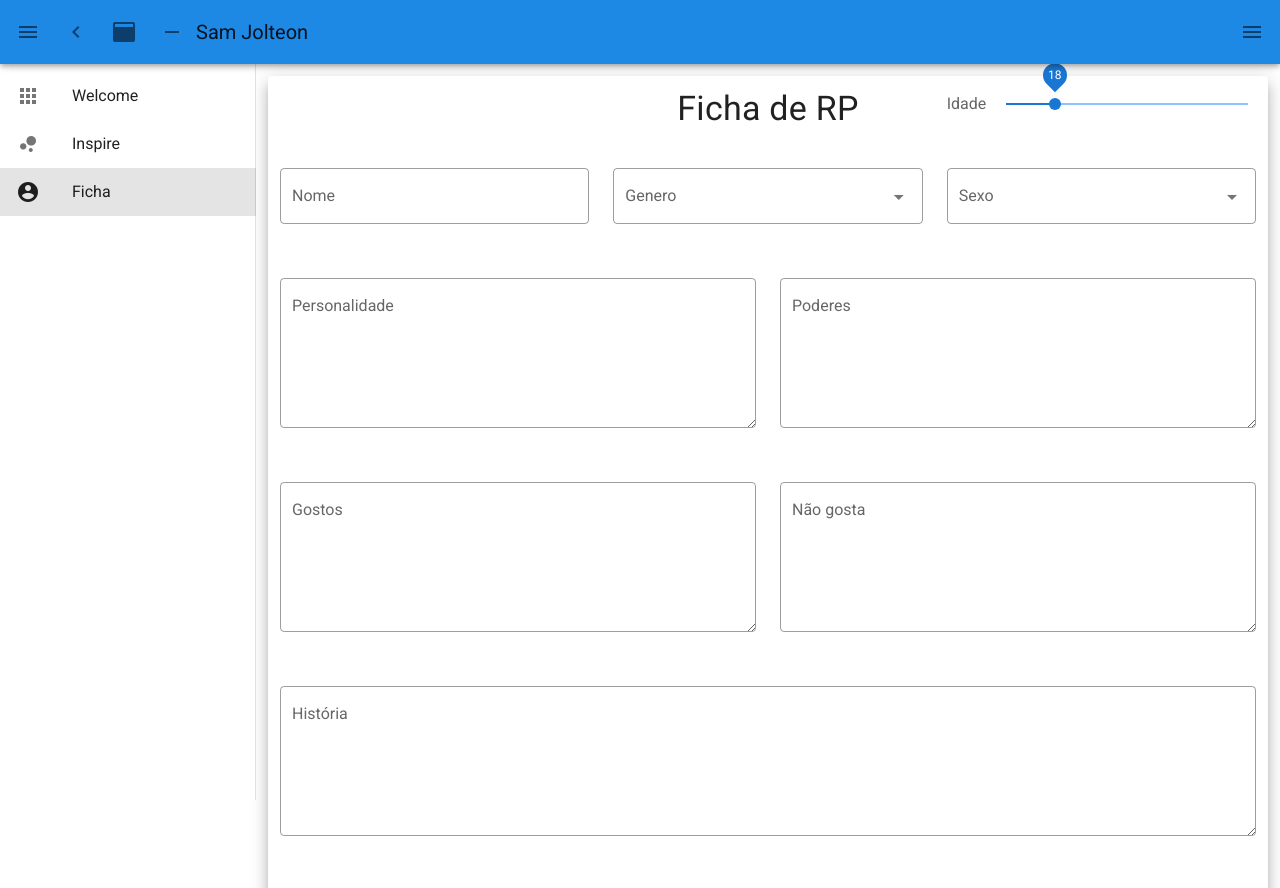
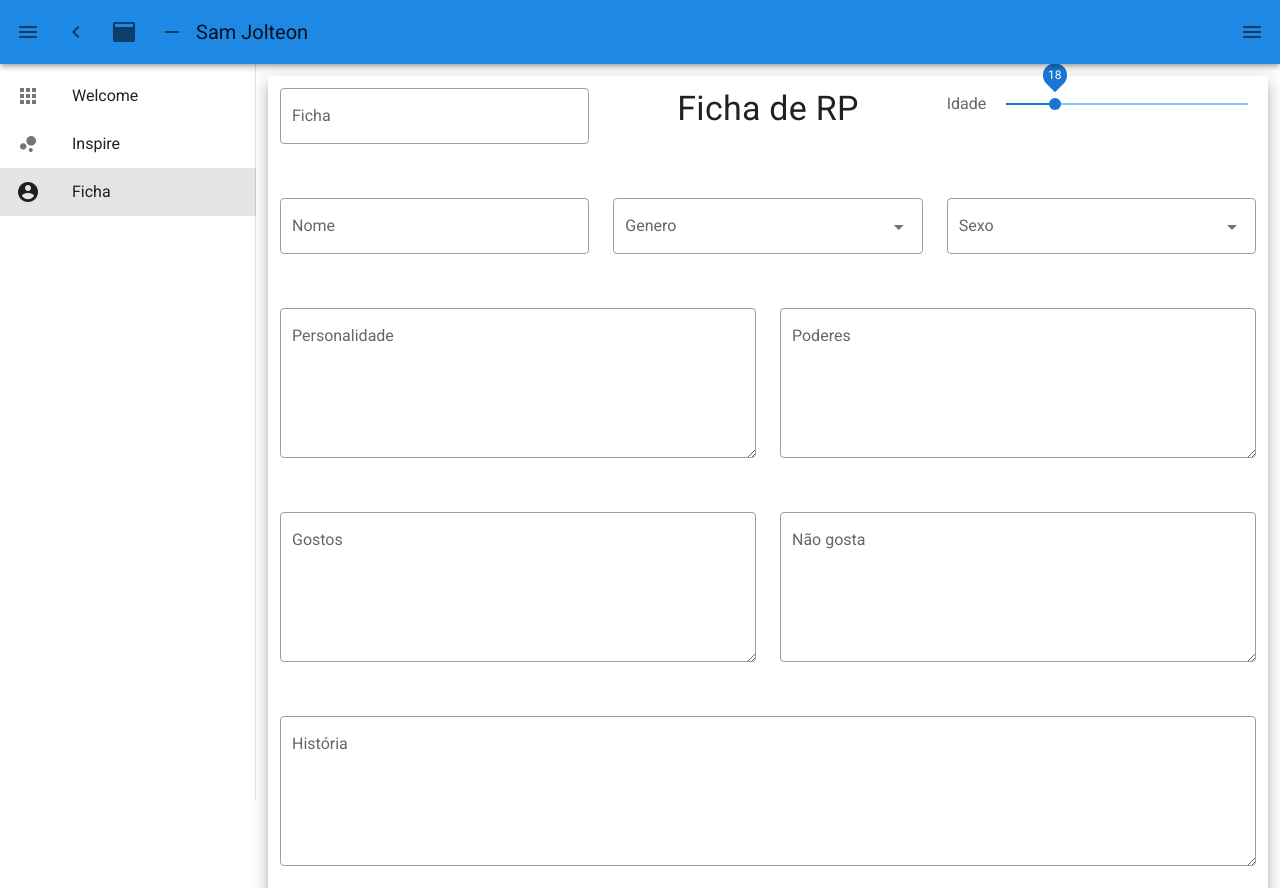
Before and after one commit to SenhorBiscoito/hirochan-frontend-vue, a Nuxt app: page /ficha in a window 1280 px wide. Shown: the top 888 px of the page. Built offline with nearby package versions, Linux system fonts and the light colour scheme.

Commit message:
conseguindo enviar dados para o backend

```diff
--- a/pages/ficha.vue
+++ b/pages/ficha.vue
@@ -1,14 +1,24 @@
 <template>
   <v-card class="mx-auto" elevation="10">
     <v-snackbar v-model="snackbar" absolute top right color="success">
-      <span>Personagem registrado com sucesso!</span>
+      <span>{{sucessMessage}}</span>
       <v-icon dark>mdi-checkbox-marked-circle</v-icon>
     </v-snackbar>
 
     <v-form ref="form" @submit.prevent="submit">
       <v-container fluid>
         <v-row>
-          <v-col cols="12" sm="4"></v-col>
+          <!-- Ficha -->
+          <v-col cols="12" sm="4">
+            <v-text-field
+              v-model="form.ficha"
+              :rules="rules.ficha"
+              outlined
+              label="Ficha"
+              placeholder="Digite o nome da sua ficha do discord 😉"
+              required
+            ></v-text-field>
+          </v-col>
           <v-col cols="12" sm="4">
             <p class="display-1 text--primary text-center">Ficha de RP</p>
           </v-col>
@@ -116,7 +126,7 @@
               outlined
             ></v-textarea>
           </v-col>
-          <v-col cols="12" sm="6">
+          <v-col cols="12" sm="12">
             <v-file-input
               v-model="form.image"
               :rules="rules.image"
@@ -125,17 +135,6 @@
               outlined
               append-icon="mdi-camera"
               label="Avatar"
-            ></v-file-input>
-          </v-col>
-          <v-col cols="12" sm="6">
-            <v-file-input
-              v-model="form.thumbnail"
-              :rules="rules.thumbnail"
-              accept="image/png, image/jpeg, image/gif"
-              placeholder="Foto da thumb 📸"
-              outlined
-              append-icon="mdi-camera"
-              label="Thumb"
             ></v-file-input>
           </v-col>
         </v-row>
@@ -154,6 +153,7 @@ import axios from "axios";
 export default {
   data() {
     const defaultForm = Object.freeze({
+      ficha: "",
       nome: "",
       idade: 18,
       id_genero: "",
@@ -165,13 +165,13 @@ export default {
       nao_gosta_de: "",
       thumbnail: null,
       image: null,
-      // id_server: 123,
-      // id_user: 456
+      id_user: "315901168679124992"
     });
 
     return {
       form: Object.assign({}, defaultForm),
       rules: {
+        ficha: [val => (val || "").length > 0 || "Esse campo é obrigatório"],
         nome: [val => (val || "").length > 0 || "Esse campo é obrigatório"],
         idade: [val => val < 40 || `Mentiroso!`],
         id_genero: [val => (val || "") > 0 || "Esse campo é obrigatório"],
@@ -191,11 +191,11 @@ export default {
             (value.size < 1000000 && value != null) ||
             "Esse campo é obrigatório" ||
             "Foto deve ser menor que 1 MB!"
-        ],
-        thumbnail: [
-          value =>
-            !value || value.size < 1000000 || "Foto deve ser menor que 1 MB!"
         ]
+        // thumbnail: [
+        //   value =>
+        //     !value || value.size < 1000000 || "Foto deve ser menor que 1 MB!"
+        // ]
       },
       generos: [
         {
@@ -242,6 +242,7 @@ export default {
         }
       ],
       snackbar: false,
+      sucessMessage: "Personagem registrado com sucesso!",
       defaultForm
     };
   },
@@ -267,22 +268,28 @@ export default {
       this.$refs.form.reset();
     },
     async submit() {
+      this.snackbar = true;
+      this.scrollTop();
       // Quando o formulário for válido, faça a requisição
-      // if (this.$refs.form.validate()) {
+      if (this.$refs.form.validate()) {
+        if (this.form.image != null) {
           this.snackbar = true;
-
-      console.log(this.form);
 
           let formData = new FormData();
           formData.append("image", this.form.image, this.form.image.name);
-      formData.append(
-        "thumbnail",
-        this.form.thumbnail,
-        this.form.thumbnail.name
-      );
+          formData.append("ficha", this.form.ficha);
+          formData.append("id_user", this.form.id_user);
+          formData.append("id_genero", this.form.id_genero);
+          formData.append("id_sexo", this.form.id_sexo);
+          formData.append("nome", this.form.nome);
+          formData.append("gosta_de", this.form.gosta_de);
+          formData.append("historia", this.form.historia);
+          formData.append("idade", this.form.idade);
+          formData.append("nao_gosta_de", this.form.nao_gosta_de);
+          formData.append("personalidade", this.form.personalidade);
+          formData.append("poderes", this.form.poderes);
 
-      formData.append("data", this.form);
-
+          console.log(formData);
           axios({
             method: "post",
             url: `http://localhost:8080/api/v1/fichas`,
@@ -294,8 +301,15 @@ export default {
           })
             .then(res => console.log(res))
             .catch(err => console.log(err));
+        } else {
+          alert("Você precisa escolher uma imagem para enviar");
         }
-    // }
+      }
+    },
+    scrollTop() {
+      document.body.scrollTop = 0;
+      document.documentElement.scrollTop = 0;
+    }
   }
 };
 </script>
```
Lines whose indentation alone changed are shown as unchanged.
